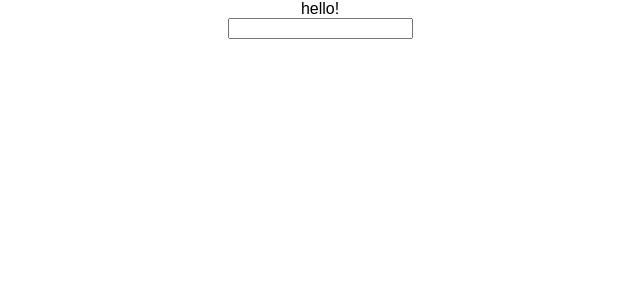
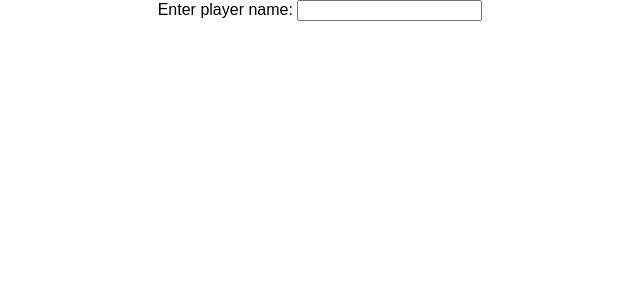
Before and after one commit to kevinyee1993/nfl_cheatsheet, a React (Create React App) app: page / in a window 1280 px wide. Shown: the top 300 px of the page, without its empty margins (320-960 px from the left). Built offline with nearby package versions, Linux system fonts and the light colour scheme.

Commit message:
Create redux form for player search bar

```diff
--- a/src/components/player_search_bar.jsx
+++ b/src/components/player_search_bar.jsx
@@ -1,22 +1,15 @@
 import React, { Component } from 'react';
-import { Field, reduxForm } from 'redux-form';
+import PlayerSearchBarForm from './player_search_bar_form';
 
-class PlayerSearchBar extends Component {
+export default class PlayerSearchBar extends Component {
+  submit(values) {
+    console.log(values);
+  }
 
   render() {
-    const { handleSubmit } = this.props;
     return(
-      <div>
-        hello!
-        <form onSubmit={handleSubmit}>
-          <input type='text'></input>
-        </form>
-      </div>
+      <PlayerSearchBarForm onSubmit={ this.submit }/>
     );
   }
+
 }
-
-export default reduxForm({
-  // a unique name for the form
-  form: 'PlayerSearchBar'
-})(PlayerSearchBar);
--- /dev/null
+++ b/src/components/player_search_bar_form.jsx
@@ -0,0 +1,20 @@
+import React from 'react';
+import { Field, reduxForm } from 'redux-form';
+
+let PlayerSearchBarForm = props => {
+  const { handleSubmit } = props;
+  return (
+    <form onSubmit={handleSubmit}>
+      <div>
+        <label htmlFor="name">Enter player name:  </label>
+        <Field name="name" component="input" type="text" />
+      </div>
+
+    </form>
+  );
+};
+
+export default reduxForm({
+  // a unique name for the form
+  form: 'PlayerSearchBar'
+})(PlayerSearchBarForm);
```
